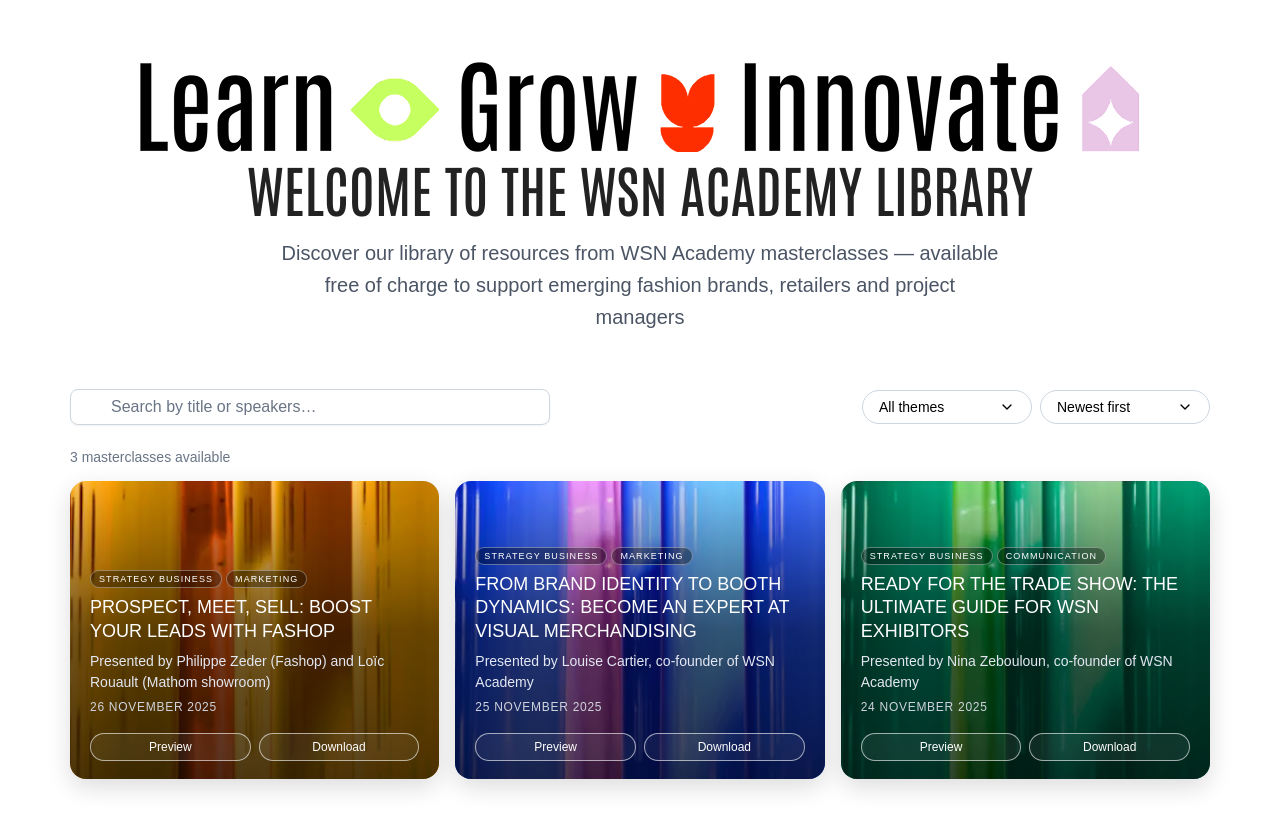
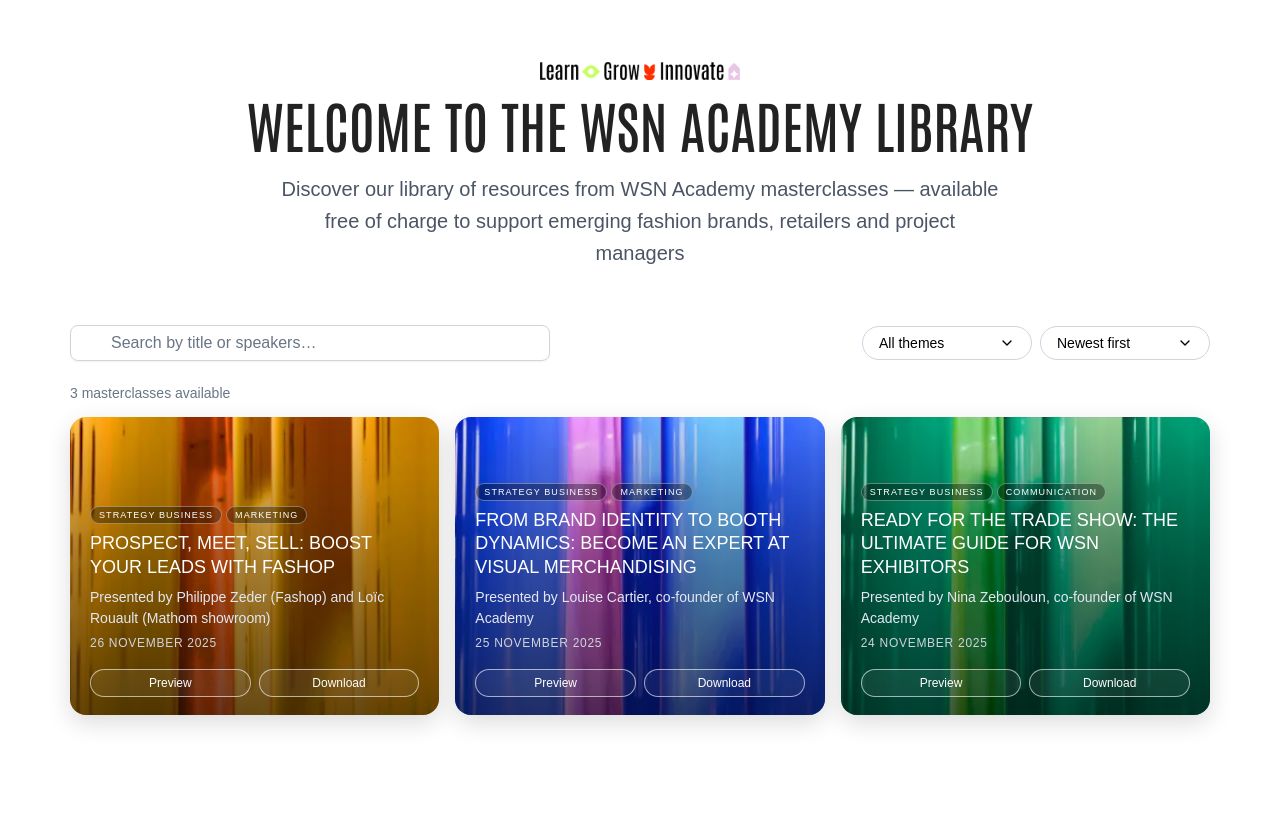
Before and after one commit to gabin-cxmp/wsn-academy, a plain HTML site: page index.html in a window 1280 px wide. Shown: the part 83-912 px from the top of the page. Drawn offline with Linux system fonts and the light colour scheme; a web font is replaced by a local one.

Commit message:
Add files via upload

```diff
--- a/assets/style/main.css
+++ b/assets/style/main.css
@@ -671,6 +671,11 @@
   margin-bottom: 56px;
 }
 
+.wsna-logo{
+  max-width: 200px;
+  margin-bottom: 8px;
+}
+
 .library-kicker {
   font-size: 14px;
   letter-spacing: 0.12em;
@@ -930,8 +935,8 @@
   background: linear-gradient(
     180deg,
     rgba(0, 0, 0, 0.0) 0%,
-    rgba(0, 0, 0, 0.55) 50%,
-    rgba(0, 0, 0, 0.7) 100%
+    rgba(0, 0, 0, 0.35) 50%,
+    rgba(0, 0, 0, 0.6) 100%
   );
   pointer-events: none;
 }
```
